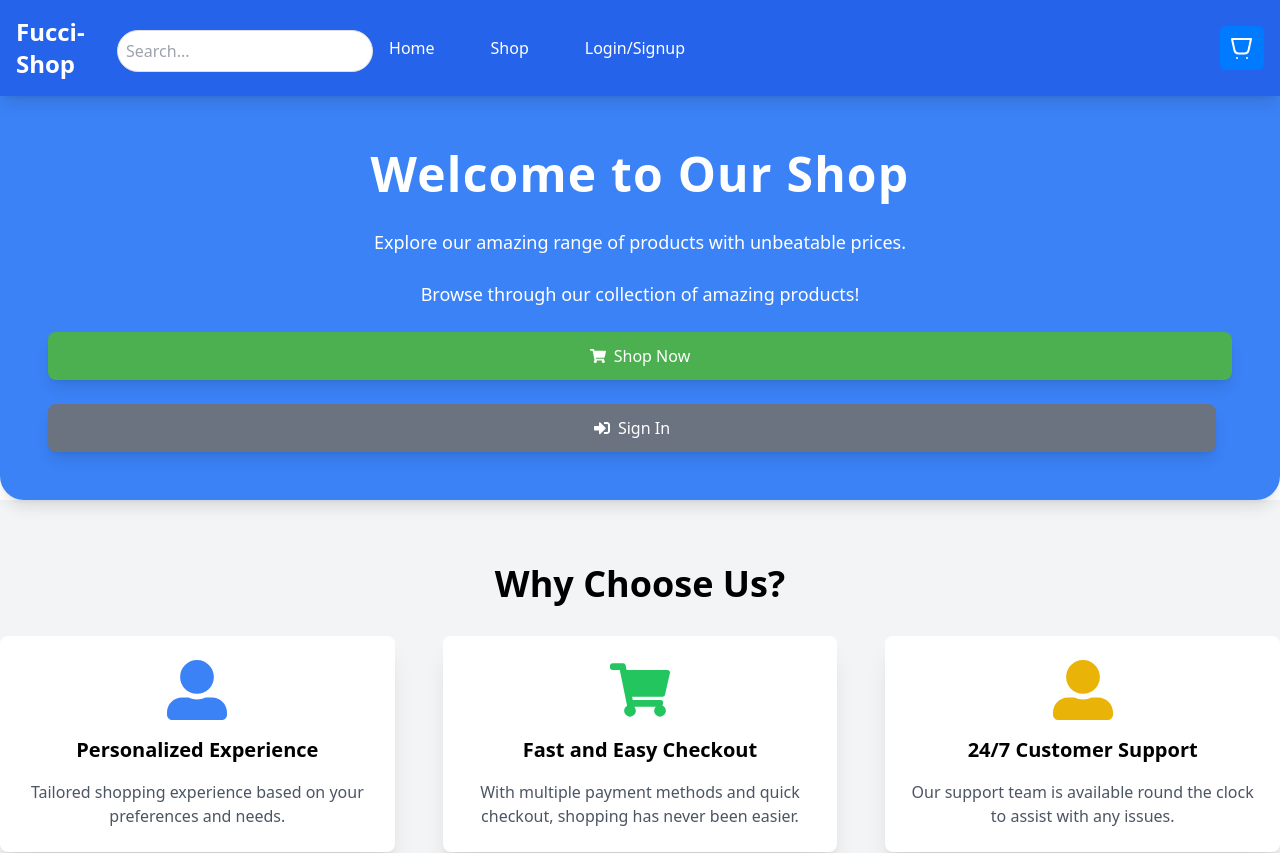
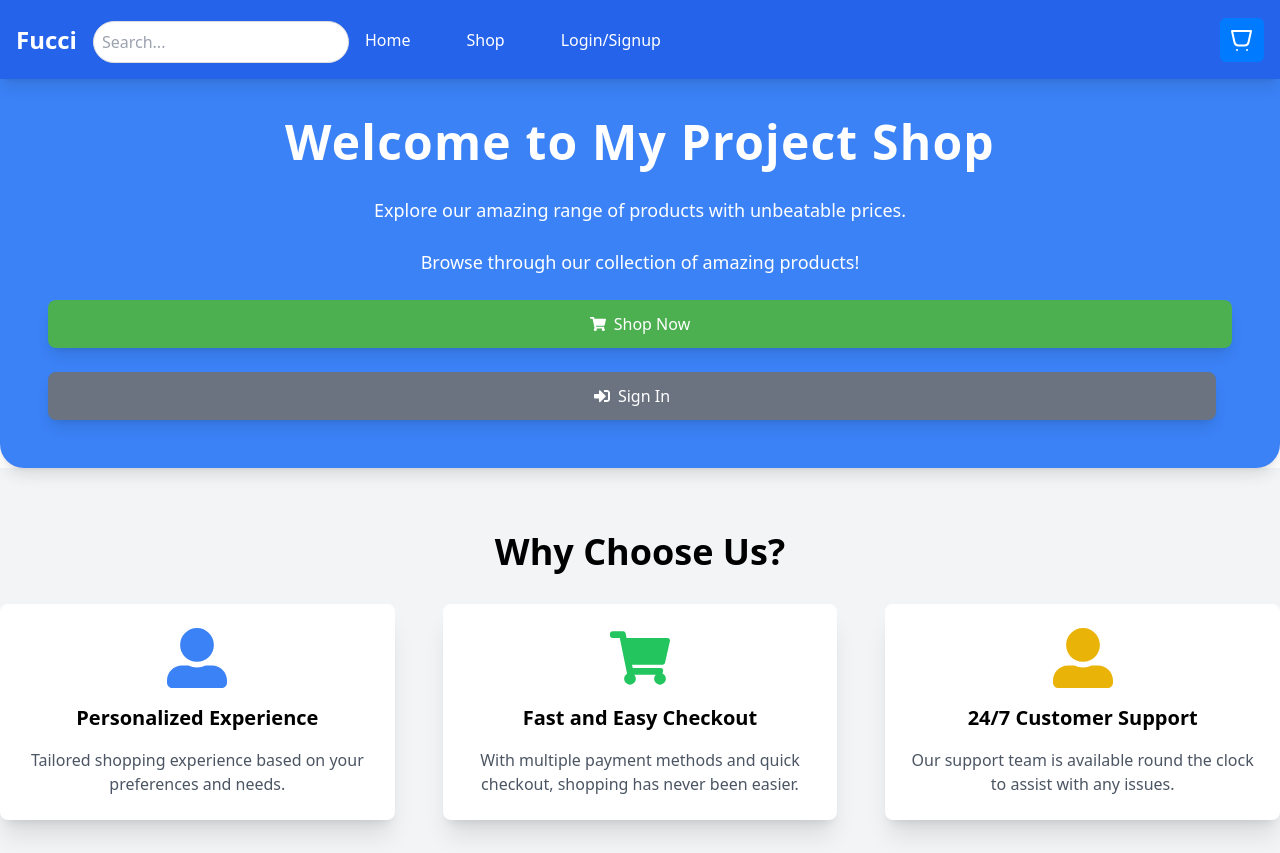
Before and after one commit to FucciUnavailable/fucci-commerce, a React (Create React App) app in the folder frontend/: page / in a window 1280 px wide. Shown: the top 853 px of the page. Built offline with nearby package versions, Linux system fonts and the light colour scheme.

Commit message:
text: text edit

```diff
--- a/frontend/src/App.js
+++ b/frontend/src/App.js
@@ -18,7 +18,7 @@ function App() {
   return (
     <Router>
        <Navbar />
-       <div className="pt-24">
+       <div className="pt-16">
       <Routes>
         <Route path="/" element={<Home />} />
         <Route path="/shop" element={<Shop />} />
--- a/frontend/src/components/Navbar.js
+++ b/frontend/src/components/Navbar.js
@@ -55,7 +55,7 @@ const Navbar = () => {
     >
       {/* Logo/Home Link */}
       <Link to="/" className="text-xl md:text-2xl font-bold text-white hover:text-blue-200 transition-all duration-200">
-        Fucci-Shop
+        Fucci
       </Link>
 
       {/* Search Bar (Desktop) */}
--- a/frontend/src/pages/Home.js
+++ b/frontend/src/pages/Home.js
@@ -22,7 +22,7 @@ const Home = () => {
           animate={{ opacity: 1, y: 0 }}
           transition={{ duration: 1 }}
         >
-          Welcome to Our Shop
+          Welcome to My Project Shop
         </motion.h1>
 
         <motion.p
```
